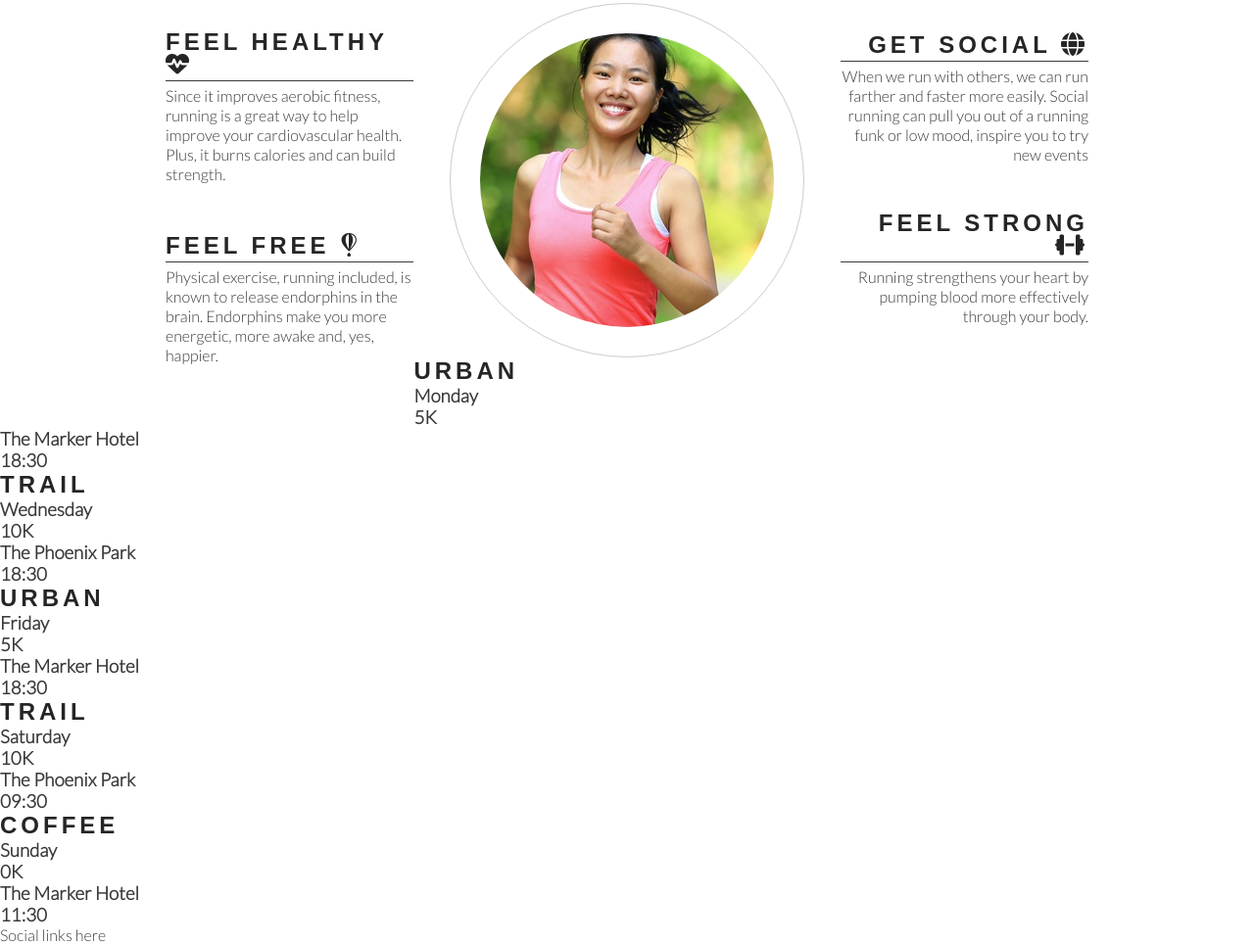
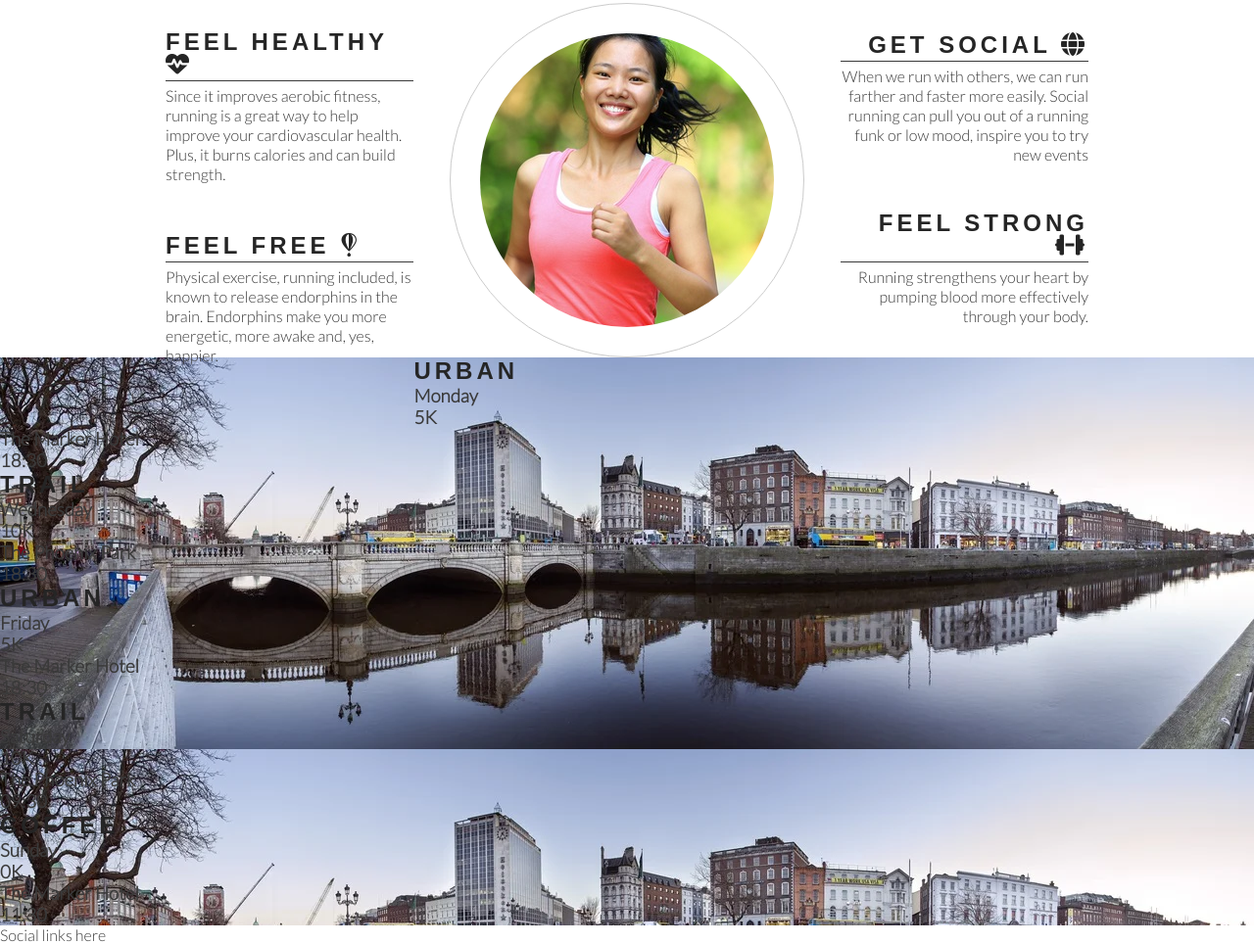
Before and after one commit to Rupa830904/Love-running-project, a plain HTML site: page index.html in a window 1280 px wide. Shown: the part 763-1727 px from the top of the page at 98% size. Drawn offline with Linux system fonts and the light colour scheme.

Commit message:
change image

```diff
--- a/assets/css/style.css
+++ b/assets/css/style.css
@@ -183,3 +183,9 @@ hr {
     height: 100%;
     border-radius: 50%;
 }
+
+/* event times */
+
+#times {
+    background: url('../images/times-background.webp');
+}
--- a/index.html
+++ b/index.html
@@ -85,7 +85,7 @@
         </div>
 
     </section>
-    <section>
+    <section id="times">
        <div>
         <h2>Urban</h2>
         <h3>Monday</h3>
```
Also changed, not shown: assets/images/times-background.webp (added).
